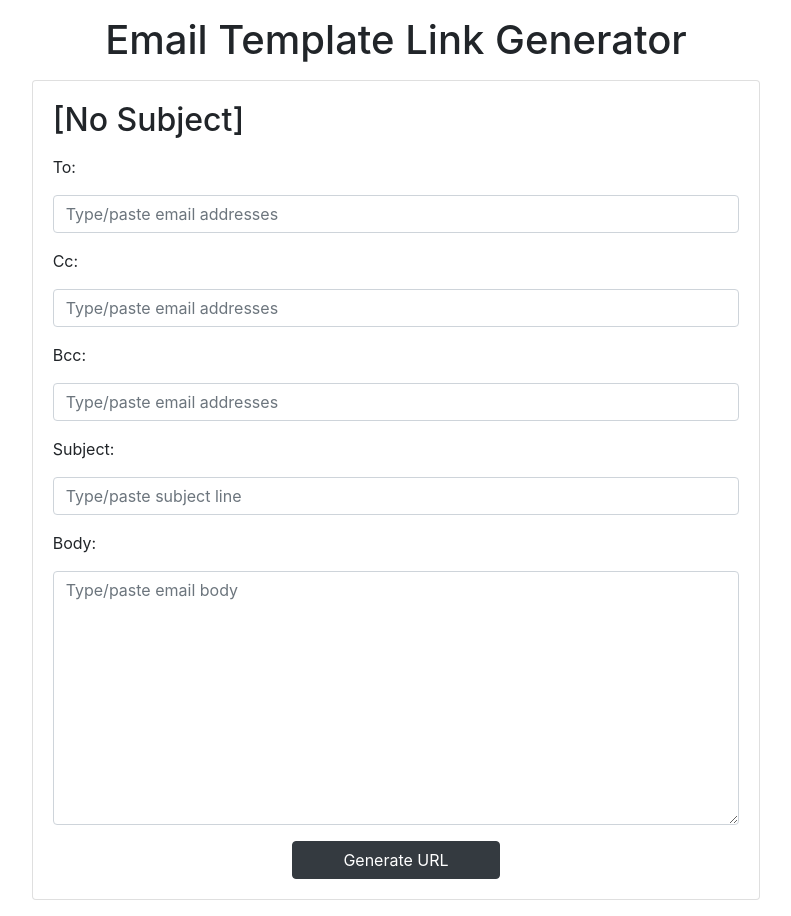
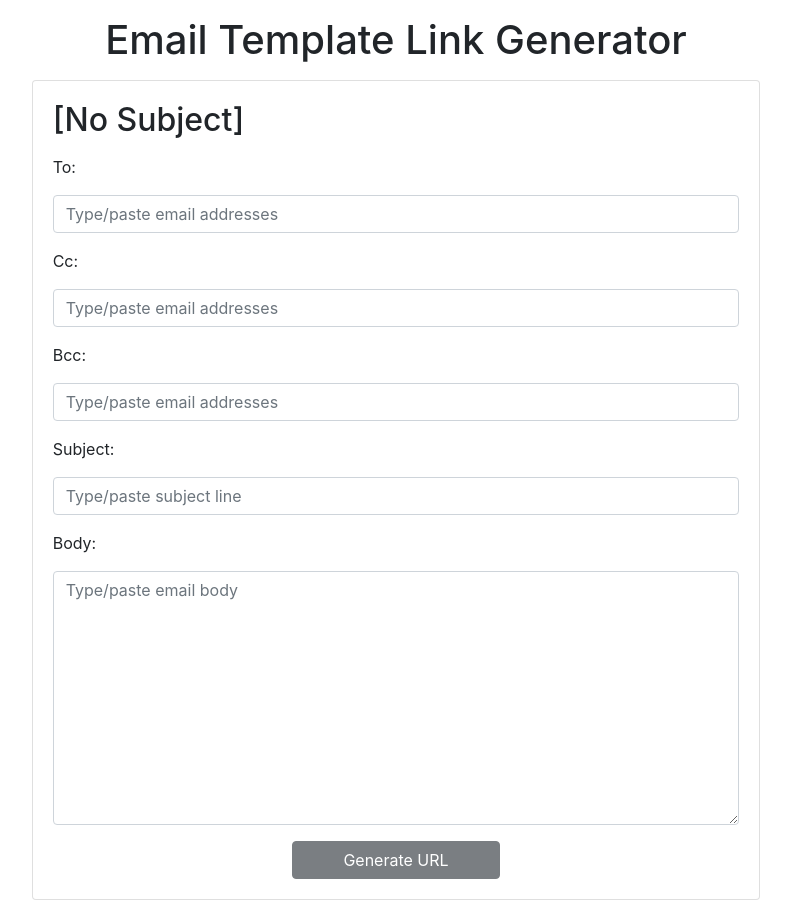
Before and after one commit to syoon123/etemplate, a React (Create React App) app in the folder app/: page / in a window 1280 px wide. Shown: the whole page, without its empty margins (244-1035 px from the left). Built offline with nearby package versions, Linux system fonts and the light colour scheme.

Commit message:
disable generate url button if no recipients

```diff
--- a/app/src/App.tsx
+++ b/app/src/App.tsx
@@ -28,17 +28,21 @@ export default function App() {
   const [content, setContent] = React.useState<string>('');
   const [mailToUrl, setMailToUrl] = React.useState<string>('');
   const [isEditing, setIsEditing] = React.useState<boolean>(true);
+  const [errors, setErrors] = React.useState<boolean>(true);
 
   function handleRecipients(items: string[]) {
     setRecipients(items);
+    setErrors(!items.concat(cc).concat(bcc));
   }
 
   function handleCc(items: string[]) {
     setCc(items);
+    setErrors(!items.concat(cc).concat(bcc));
   }
 
   function handleBcc(items: string[]) {
     setBcc(items);
+    setErrors(!items.concat(cc).concat(bcc));
   }
 
   function handleSubject(text: string) {
@@ -110,6 +114,7 @@ export default function App() {
                       action: handleGenerateUrl,
                       class: 'btn-dark btn-block',
                       isHidden: !isEditing,
+                      isDisabled: errors,
                     })}
                   </Col>
                 </Row>
--- a/app/src/components/CustomButton.tsx
+++ b/app/src/components/CustomButton.tsx
@@ -7,11 +7,19 @@ type CustomButtonProps = {
   action: CustomButtonCallback;
   isHidden: boolean;
   class: string;
+  isDisabled: boolean;
 };
 
 export default function CustomButton(props: CustomButtonProps) {
   if (props.isHidden) {
     return;
+  }
+  if (props.isDisabled) {
+    return (
+      <Button className={props.class} disabled>
+        {props.label}
+      </Button>
+    );
   }
   return (
     <Button className={props.class} onClick={props.action}>
```
